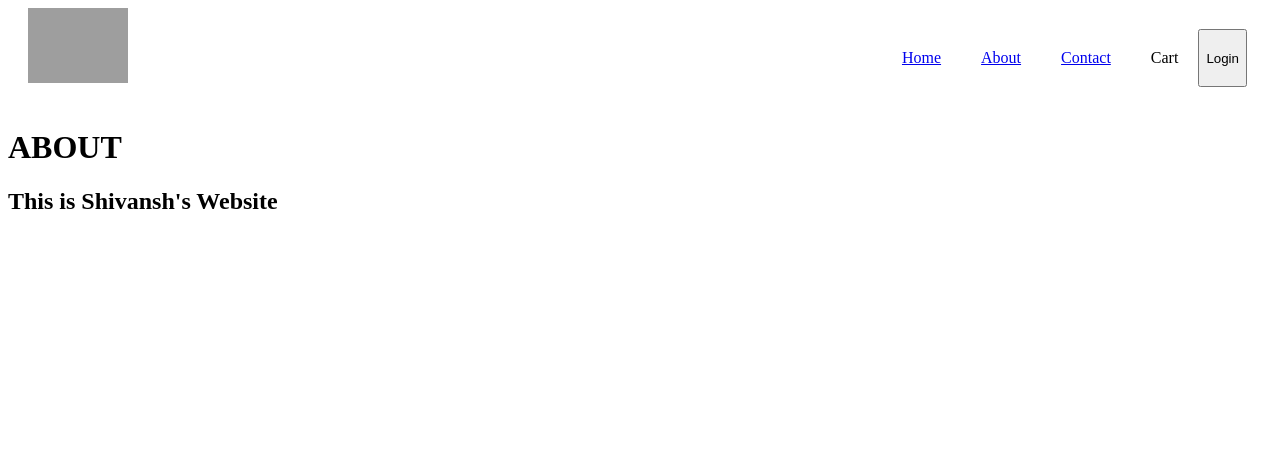
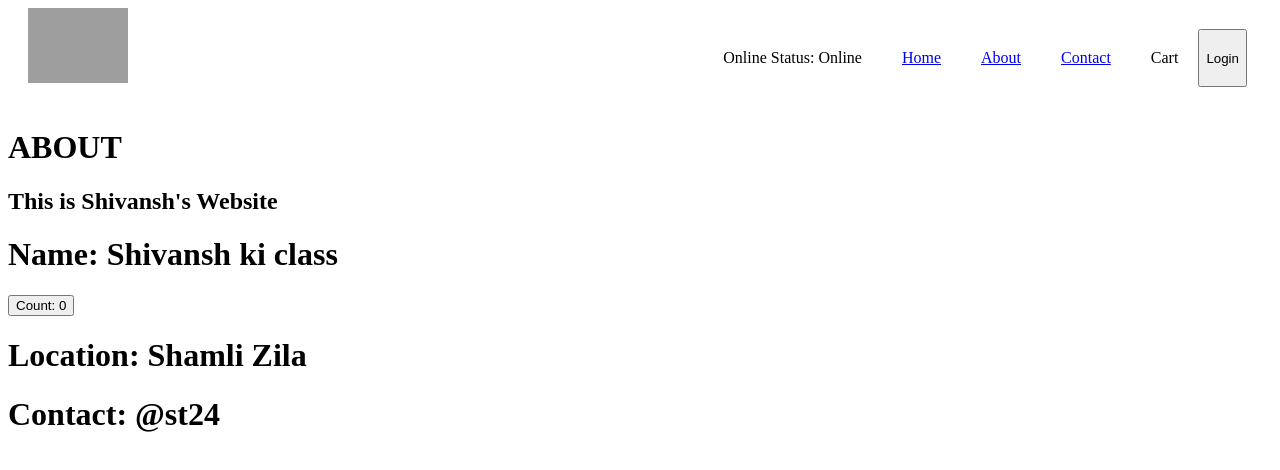
Before and after one commit to Shivansh244/namasteReact, a React (Vite) app: page /about in a window 1280 px wide. Shown: the top 470 px of the page. Built offline with nearby package versions, Linux system fonts and the light colour scheme; grey boxes are pictures that could not be loaded.

Commit message:
Optimised the App

```diff
--- a/src/App.js
+++ b/src/App.js
@@ -1,14 +1,17 @@
-import React from "react";
+import React ,{lazy,Suspense} from "react";
 import ReactDOM from "react-dom/client";
 import Header from "./components/Header";
 import Body from "./components/Body";
 import About from "./components/About";
 import Error from "./components/Error";
-import Contact from "./components/Contact";
+// import Contact from "./components/Contact";
 import { createBrowserRouter, RouterProvider } from "react-router-dom";
 // import { BrowserRouter, Routes, Route } from "react-router-dom";
 import { Outlet } from "react-router-dom";
 import RestaurantMenu from "./components/RestaurantMenu";
+
+
+const Contact = lazy(() =>import("./components/Contact"));
 
 const AppLayout = () => (
   <div id="container">
@@ -32,7 +35,11 @@ const appRouter = createBrowserRouter([
       },
       {
         path: '/contact',
-        element: <Contact/>
+        element: (
+          <Suspense fallback={<h1>Loading......</h1>}>
+            <Contact/>
+          </Suspense>
+        )
       },
       {
         path: '/restaurants/:resId',
--- a/src/components/About.js
+++ b/src/components/About.js
@@ -1,3 +1,4 @@
+import UserClass from "./UserClass";
 
 
 const About = () => {
@@ -5,6 +6,7 @@ const About = () => {
         <div>
             <h1>ABOUT </h1>
             <h2>This is Shivansh's Website</h2>
+            <UserClass name={"Shivansh ki class"} location={"Shamli Zila"}/>
         </div>
     )
 }
--- a/src/components/Body.js
+++ b/src/components/Body.js
@@ -2,6 +2,7 @@ import RestaurantCard from "./RestaurantCard";
 import { useEffect, useState } from "react";
 import Shimmer from "./Shimmer";
 import { Link } from "react-router-dom";
+import useOnlineStatus from "../utils/useOnlineStaus";
 
 const Body = () => {
   const [listOfRestaurants, setListOfRestaurants] = useState([]);
@@ -30,6 +31,16 @@ const Body = () => {
       json?.data?.cards[4]?.card?.card?.gridElements?.infoWithStyle?.restaurants
     );
   };
+
+  const onlineStatus = useOnlineStatus();
+
+  if (onlineStatus === false)
+    return(
+        <h1>
+          Looks like you are weak in connection.
+        </h1>
+      );
+
 
   return listOfRestaurants.length === 0 ? (
     <Shimmer />
--- a/src/components/Header.js
+++ b/src/components/Header.js
@@ -1,9 +1,12 @@
 import { useState } from "react";
 import { LOGO_URL } from "../utils/constants";
 import { Link } from "react-router-dom";
+import useOnlineStatus from "../utils/useOnlineStaus";
 
 const Header = () => {
   const [btnNameReact, setBtnNameReact] = useState("Login");
+
+  const onlineStatus = useOnlineStatus();
 
   return (
     <div className="header">
@@ -12,6 +15,7 @@ const Header = () => {
       </div>
       <div className="nav-items">
         <ul>
+          <li>Online Status: {onlineStatus ? "Online" : "Offline"}</li>
           <li>
             <Link to="/">Home</Link>
           </li>
--- a/src/components/RestaurantMenu.js
+++ b/src/components/RestaurantMenu.js
@@ -1,26 +1,14 @@
 import { useState, useEffect } from "react";
 import { useParams } from "react-router-dom";
 import Shimmer from "./Shimmer";
+import useRestaurantMenu from "../utils/useRestaurantMenu";
 
 const RestaurantMenu = () => {
-  const [resInfo, setResInfo] = useState(null);
 
   const { resId } = useParams();
   console.log(resId);
 
-  useEffect(() => {
-    fetchMenu();
-  }, []);
-
-  const fetchMenu = async () => {
-    const data = await fetch(
-      "https://www.swiggy.com/dapi/menu/pl?page-type=REGULAR_MENU&complete-menu=true&lat=28.65420&lng=77.23730&restaurantId=" +
-        resId
-    );
-    const json = await data.json();
-    console.log(json);
-    setResInfo(json.data);
-  };
+  const resInfo = useRestaurantMenu(resId);
 
   if (resInfo === null) return <Shimmer />;
 
--- /dev/null
+++ b/src/components/UserClass.js
@@ -0,0 +1,38 @@
+import React from "react";
+
+class UserClass extends React.Component{
+    constructor(props){
+        super(props);
+
+        this.state = {
+            count : 0,
+
+        }
+    }
+
+    render() {
+
+        const {name,location} = this.props;
+        const {count} = this.state
+        return(
+            <div className="user-card">
+
+                <h1>Name: {name}</h1>
+                <button
+                    onClick={()=>{
+                        this.setState({
+                            count: count +1
+                        });
+
+                    }}
+                >
+                    Count: {count}
+                </button>
+                <h1>Location: {location} </h1>
+                <h1>Contact: @st24</h1>
+            </div>
+        )
+    }
+}
+
+export default UserClass;
--- /dev/null
+++ b/src/utils/useOnlineStaus.js
@@ -0,0 +1,22 @@
+import { useEffect, useState } from "react";
+
+const useOnlineStatus = () => {
+
+    const [onlineStatus,setOnlineStatus] = useState(true);
+
+    useEffect(() =>{
+
+        window.addEventListener("offline", () => {
+            setOnlineStatus(false);
+        });
+
+        window.addEventListener("online", () =>{
+            setOnlineStatus(true);
+        });
+
+    }, []);
+
+    return onlineStatus;
+};
+
+export default useOnlineStatus;
--- /dev/null
+++ b/src/utils/useRestaurantMenu.js
@@ -0,0 +1,24 @@
+import { useEffect, useState } from "react";
+
+const useRestaurantMenu = (resId) => {
+    const [resInfo, setResInfo] = useState(null);
+
+    useEffect(()=>{
+        fetchMenu();
+    },[])
+
+    const fetchMenu = async () =>{
+        const data = await fetch(
+            "https://www.swiggy.com/dapi/menu/pl?page-type=REGULAR_MENU&complete-menu=true&lat=28.65420&lng=77.23730&restaurantId=" +
+              resId
+          );
+
+        const json = await data.json();
+        console.log(json);
+        setResInfo(json.data);
+    };
+
+    return resInfo;
+};
+
+export default useRestaurantMenu;
```
